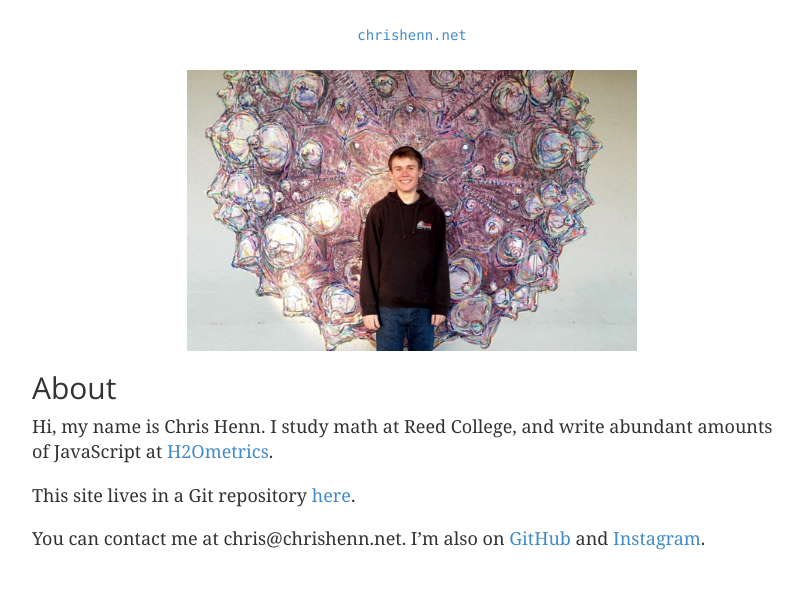
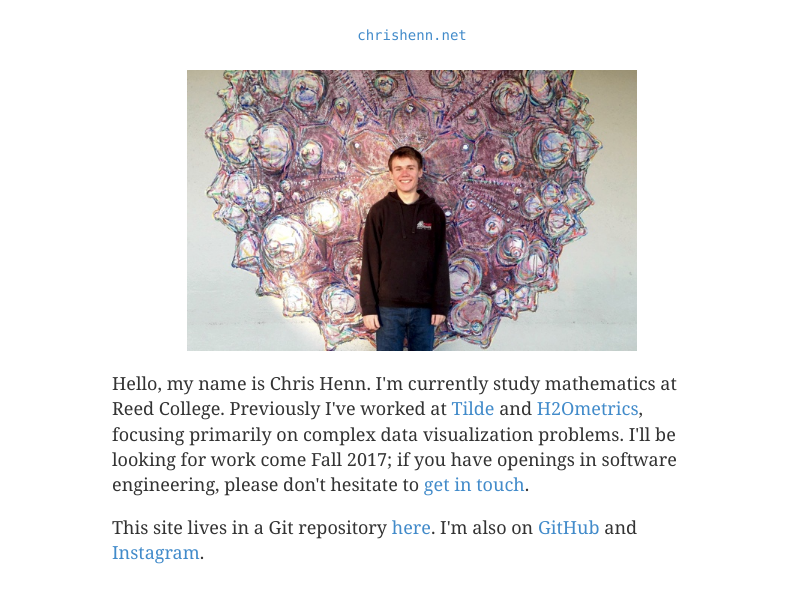
Before and after one commit to chnn/chrishenn-net, a Jekyll site: the page built from about.markdown, in a window 1280 px wide. Shown: the top 603 px of the page, without its empty margins (228-1031 px from the left). Built offline with Jekyll 4.4.1, drawn with Linux system fonts in a browser that asks for light colours.

Commit message:
Update about page

```diff
--- a/about.markdown
+++ b/about.markdown
@@ -3,12 +3,8 @@ layout: default
 title: About
 ---
 
-<img src="{{ site.baseurl }}/assets/images/me.jpg" class="me">
-
-## About
-
-Hi, my name is Chris Henn. I study math at Reed College, and write abundant amounts of JavaScript at [H2Ometrics](http://www.h2ometrics.com/).
-
-This site lives in a Git repository [here](https://github.com/chnn/chnn.github.io).
-
-You can contact me at chris@chrishenn.net. I'm also on [GitHub](https://github.com/chnn) and [Instagram](https://www.instagram.com/chnnnnnnnnnnnn/).
+<div class="about-page">
+  <img src="{{ site.baseurl }}/assets/images/me.jpg" class="me">
+  <p>Hello, my name is Chris Henn. I'm currently study mathematics at Reed College. Previously I've worked at <a href="http://www.tilde.io/">Tilde</a> and <a href="http://www.h2ometrics.com/">H2Ometrics</a>, focusing primarily on complex data visualization problems. I'll be looking for work come Fall 2017; if you have openings in software engineering, please don't hesitate to <a href="mailto:chris@chrishenn.net">get in touch</a>.</p>
+  <p>This site lives in a Git repository <a href="https://github.com/chnn/chnn.github.io">here</a>. I'm also on <a href="https://github.com/chnn">GitHub</a> and <a href="https://www.instagram.com/chnnnnnnnnnnnn/">Instagram</a>.</p>
+</div>
--- a/assets/css/screen.scss
+++ b/assets/css/screen.scss
@@ -103,6 +103,11 @@ iframe {
     }
 }
 
+.about-page {
+    width: 600px;
+    margin: 0 auto;
+}
+
 .post {
     margin-bottom: 80px;
 
```
